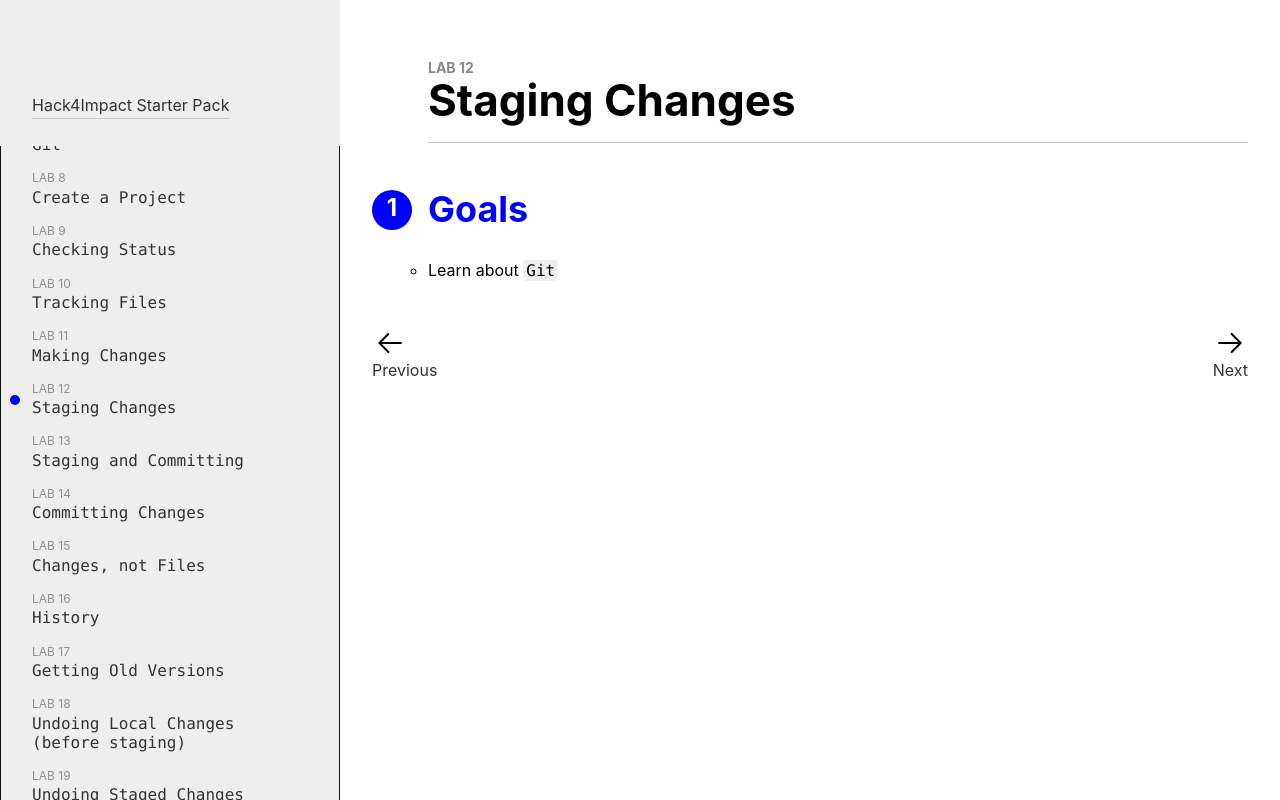
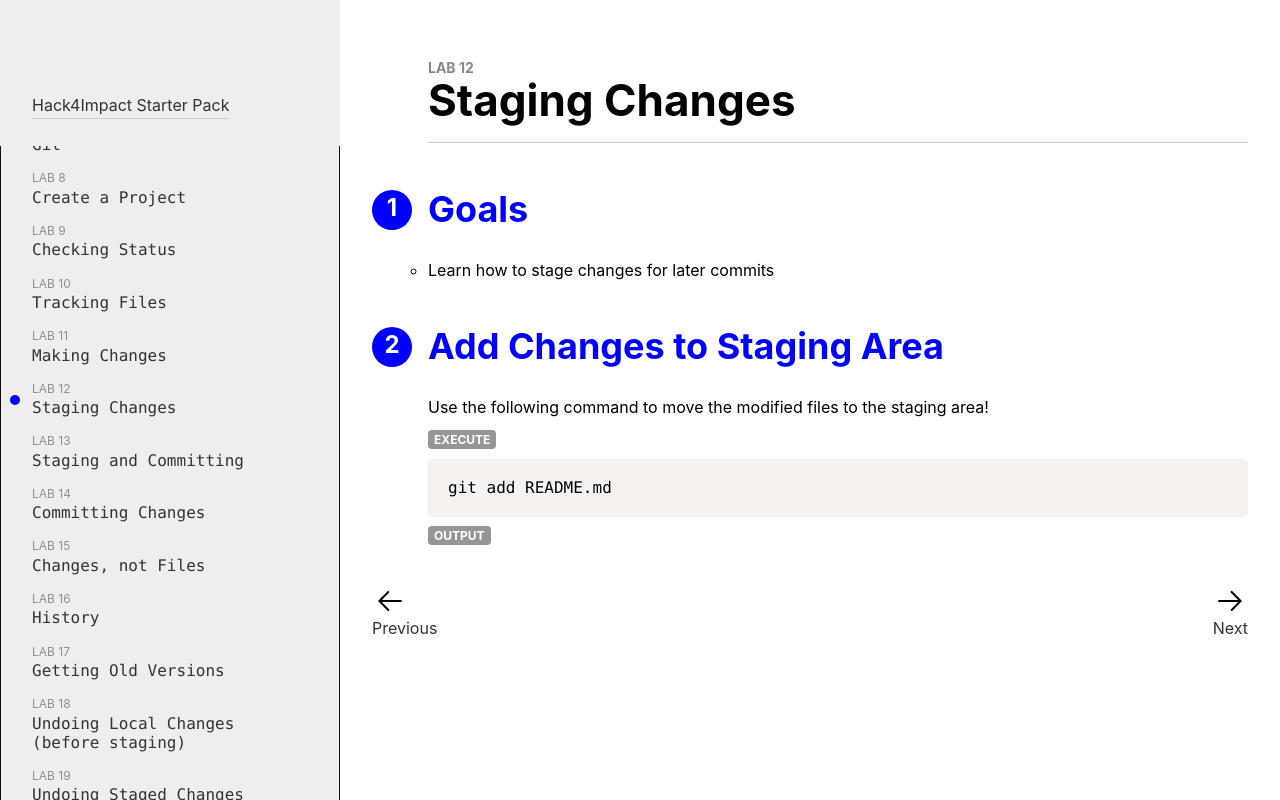
Before and after one commit to hack4impact-calpoly/starter-pack, a plain HTML site: page lab_012.html in a window 1280 px wide. Drawn offline with Linux system fonts and the light colour scheme.

Commit message:
feat: more labs

```diff
--- a/lab_012.html
+++ b/lab_012.html
@@ -43,8 +43,13 @@
 
       <h2>Goals</h2>
       <ul>
-        <li>Learn about <code>Git</code></li>
+        <li>Learn how to stage changes for later commits</li>
       </ul>
+      <h2>Add Changes to Staging Area</h2>
+      <p>Use the following command to move the modified files to the staging area!</p>
+      <h3><b>Execute</b></h3>
+      <pre><code class="language-git">git add README.md</code></pre>
+      <h3><b>Output</b></h3>
 
 
     </div>
```
Also changed, not shown: lab_011.html (+1 -0 lines), 1 other file.
